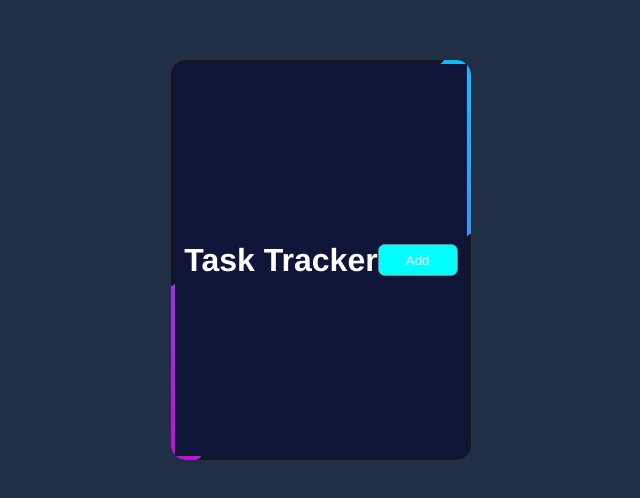
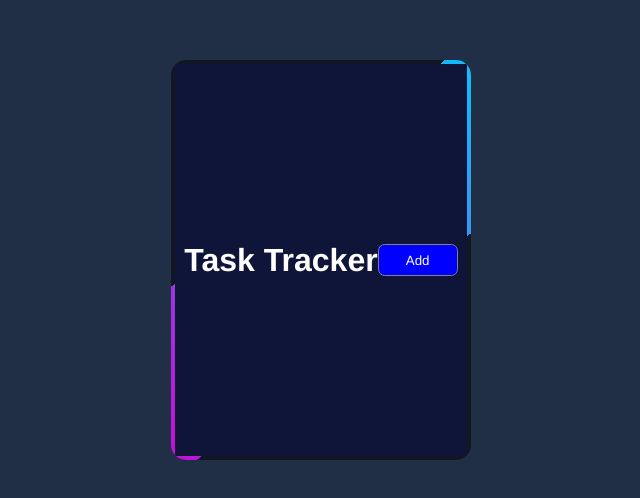
Before and after one commit to gantavya99/First-React-App, a React (Create React App) app: page / in a window 1280 px wide. Shown: the part 130-628 px from the top of the page, without its empty margins (319-959 px from the left). Built offline with nearby package versions, Linux system fonts and the light colour scheme.

Commit message:
Made button color blue

```diff
--- a/src/Header.js
+++ b/src/Header.js
@@ -9,7 +9,7 @@ const Header=({title})=>{
             <h1>
                 {title}
             </h1>
-            <Button color='cyan' text='Add' onClick={onClick} />
+            <Button color='blue' text='Add' onClick={onClick} />
 
             </div>
         </header>
```
